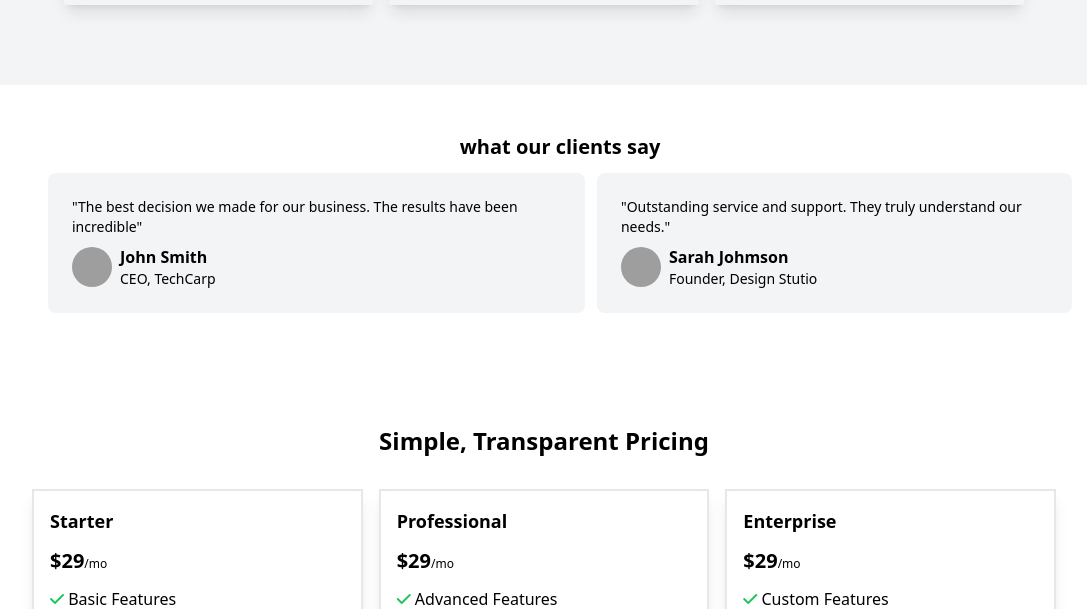
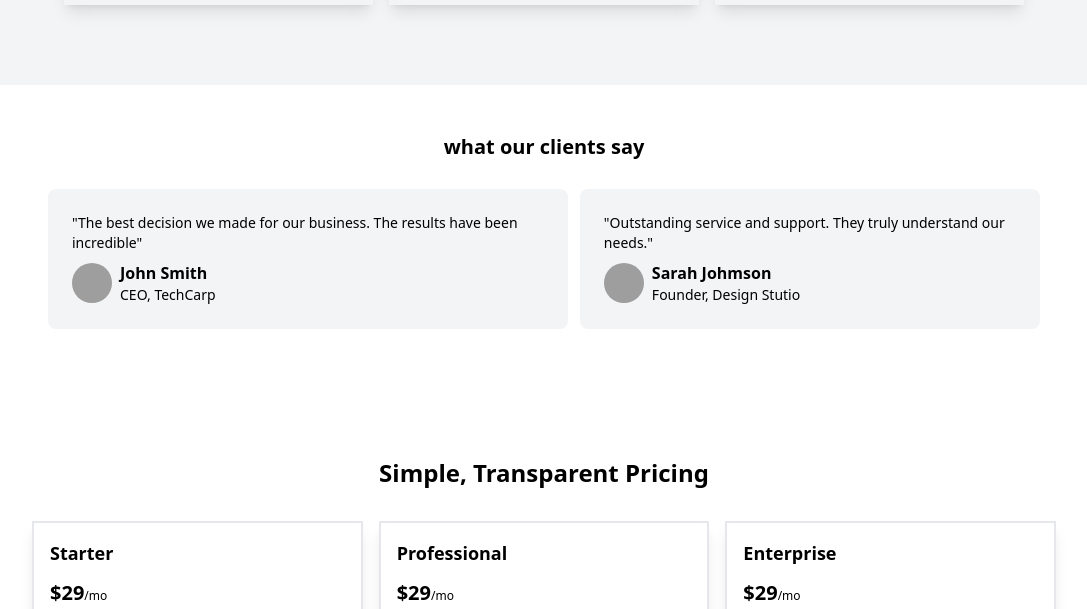
Before and after one commit to axmedjaa/landing-page, a plain HTML site: page index.html in a window 1280 px wide. Shown: the part 679-1288 px from the top of the page, without its empty margins (96-1183 px from the left). Drawn offline with nearby package versions, Linux system fonts and the light colour scheme; grey boxes are pictures that could not be loaded.

Commit message:
updating file

```diff
--- a/index.html
+++ b/index.html
@@ -63,9 +63,9 @@
           </div>
       </section>
       <!-- comments -->
-       <section class="w-full flex flex-col space-y-3 justify-center items-center py-12 mx-4">
+       <section class="w-full flex flex-col space-y-3 justify-center items-center py-12">
         <h1 class="text-xl md:2xl font-bold">what our clients say</h1>
-        <div class="w-full max-w-screen-lg flex flex-col  md:flex-row md:space-x-3">
+        <div class="w-full max-w-screen-lg flex flex-col  md:flex-row md:space-x-3 p-4">
             <!-- comment1 -->
             <div class="flex flex-col bg-gray-100 p-6 rounded-lg mb-4 ">
                 <p class="font-light text-sm">"The best decision we made for our business. The results have been incredible"</p>
```
